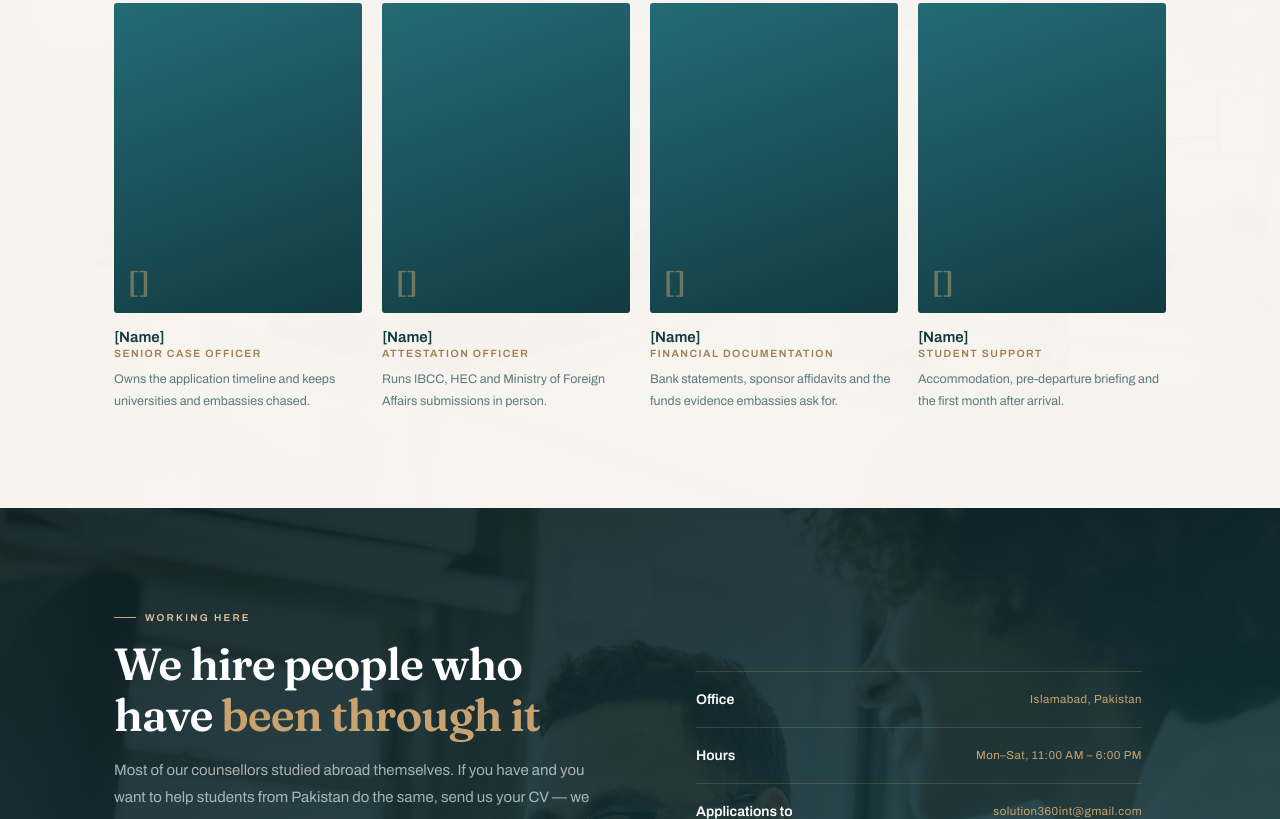
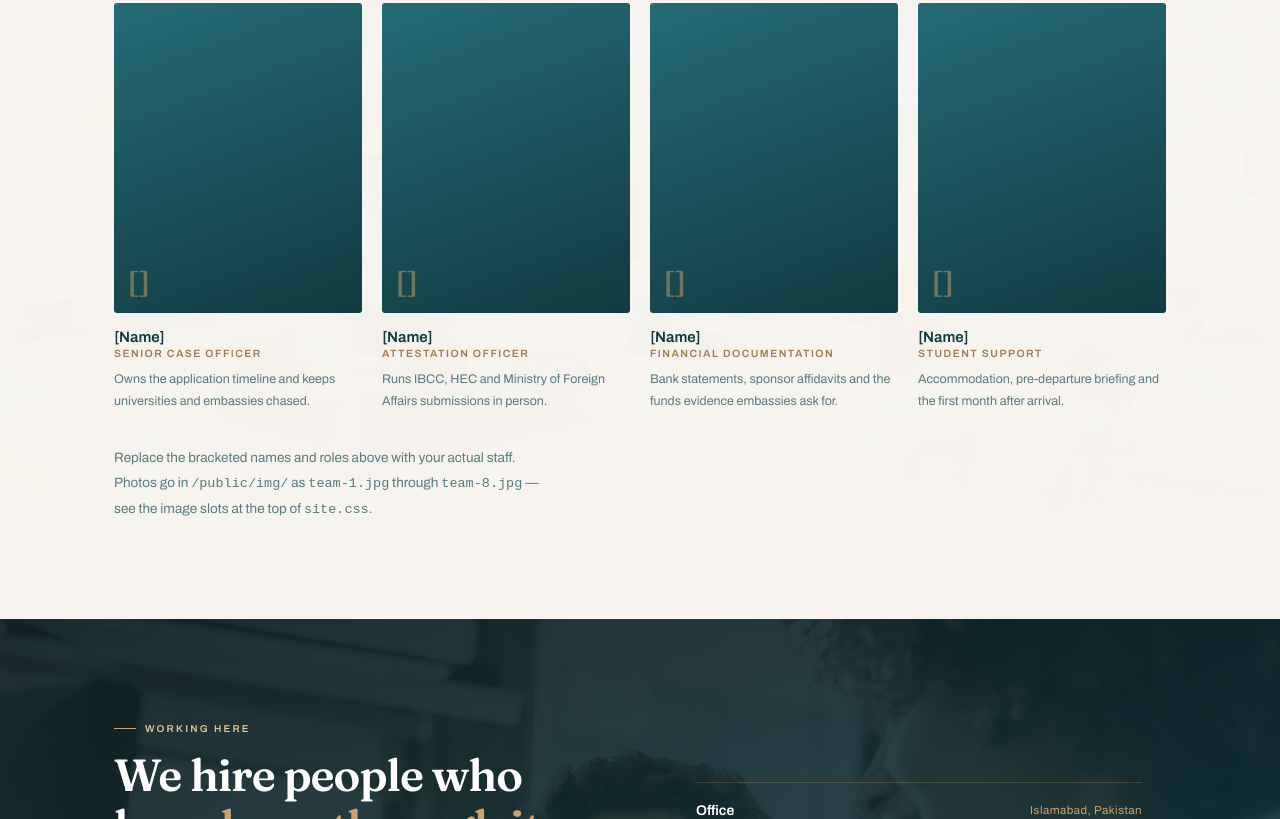
Before and after one commit to tahirarmie-niggo/solutions3601, a website: page public/team.html in a window 1280 px wide. Shown: the part 1592-2411 px from the top of the page. Drawn offline with Linux system fonts and the light colour scheme.

Commit message:
Update team.html

```diff
--- a/public/team.html
+++ b/public/team.html
@@ -24,8 +24,8 @@
 <meta name="twitter:title" content="Our Team — Solutions 360">
 <meta name="twitter:description" content="The counsellors, case officers and attestation staff at Solutions 360 in Islamabad.">
 <meta name="twitter:image" content="https://solution360int.com/img/og-image.png">
-<link rel="stylesheet" href="/css/style.css">
-<link rel="stylesheet" href="/css/site.css">
+<link rel="stylesheet" href="/css/style.css?v=4">
+<link rel="stylesheet" href="/css/site.css?v=4">
 <script>document.documentElement.classList.add('s3-loading');setTimeout(function(){document.documentElement.classList.remove('s3-loading')},7000);</script>
 </head>
 <body>
@@ -112,6 +112,9 @@
       <p>Accommodation, pre-departure briefing and the first month after arrival.</p>
     </div>
   </div>
+  <div class="s3-wrap" style="margin-top:34px">
+    <p class="s3-lede" style="font-size:13.5px">Replace the bracketed names and roles above with your actual staff. Photos go in <code>/public/img/</code> as <code>team-1.jpg</code> through <code>team-8.jpg</code> — see the image slots at the top of <code>site.css</code>.</p>
+  </div>
 </section>
 
 <!-- ===== JOIN ===== -->
@@ -189,7 +192,7 @@
 </section>
 
 <div id="footer-placeholder"></div>
-<script src="/js/components.js"></script>
-<script src="/js/app.js"></script>
+<script src="/js/components.js?v=4"></script>
+<script src="/js/app.js?v=4"></script>
 </body>
 </html>
```
